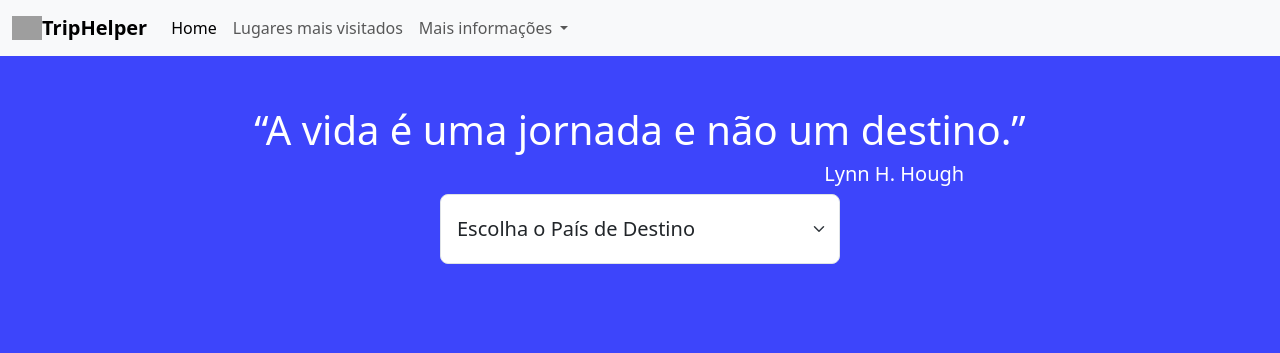
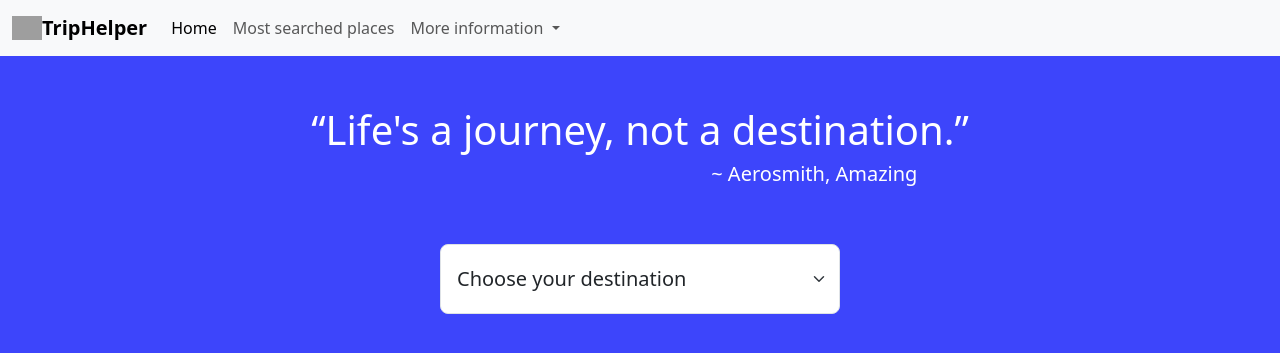
Before and after one commit to claudioavgo/triphelper, a Django app: template TripHelperApp/templates/index.html in a window 1280 px wide. Shown: the top 353 px of the page. Run offline with Django 4.2, Linux system fonts and the light colour scheme; the template is opened without the code that fills it, so the values that code supplies are empty; grey boxes are pictures that could not be loaded.

Commit message:
Homepage translation

```diff
--- a/TripHelperApp/templates/index.html
+++ b/TripHelperApp/templates/index.html
@@ -29,14 +29,14 @@
                 <a class="nav-link active" aria-current="page" href="#">Home</a>
               </li>
               <li class="nav-item">
-                <a class="nav-link" aria-current="page" href="#">Lugares mais visitados</a>
+                <a class="nav-link" aria-current="page" href="#">Most searched places</a>
               </li>
               <li class="nav-item dropdown">
                 <a class="nav-link dropdown-toggle" href="#" role="button" data-bs-toggle="dropdown" aria-expanded="false">
-                  Mais informações
+                  More information
                 </a>
                 <ul class="dropdown-menu">
-                  <li><a class="dropdown-item" href="#">Quem somos?</a></li>
+                  <li><a class="dropdown-item" href="#">About us</a></li>
                   <li><hr class="dropdown-divider"></li>
                   <li><a class="dropdown-item" target="_blank" href="https://github.com/claudioavgo/triphelper">GitHub</a></li>
                 </ul>
@@ -47,15 +47,15 @@
       </nav>
       <container class="d-flex justify-content-center" style="margin-top: 50px">
         <div>
-          <h1>“A vida é uma jornada e não um destino.”</h1>
+          <h1>“Life's a journey, not a destination.”</h1>
           <div>
-            <h5 class="d-flex justify-content-left custom-margin-left">Lynn H. Hough</h5>
+            <h5 class="d-flex justify-content-left" style="margin-left: 400px">~ Aerosmith, Amazing</h5>
           </div>
         </div>
       </container>
-      <container class="d-flex justify-content-center">
+      <container class="d-flex justify-content-center" style="margin-top: 50px">
         <select class="form-select form-select-lg mb-3" aria-label=".form-select-lg teste"id="countrySelect" style="width: 400px; height: 70px;" >
-          <option selected>Escolha o País de Destino</option>
+          <option selected>Choose your destination</option>
           {% for i in countries_list %}
           <option value= i>{{i}}</option>
           {% endfor %}
```
